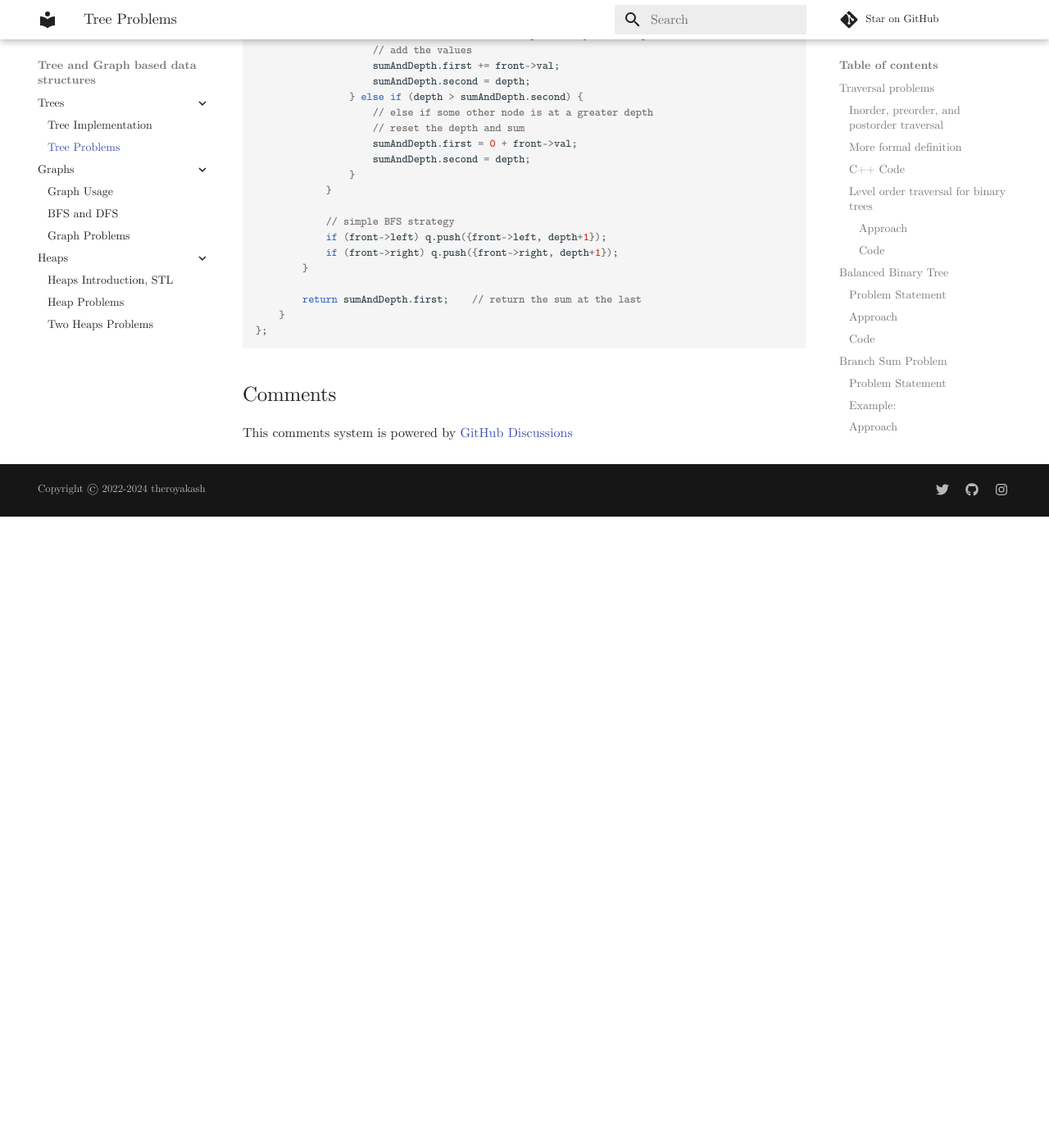
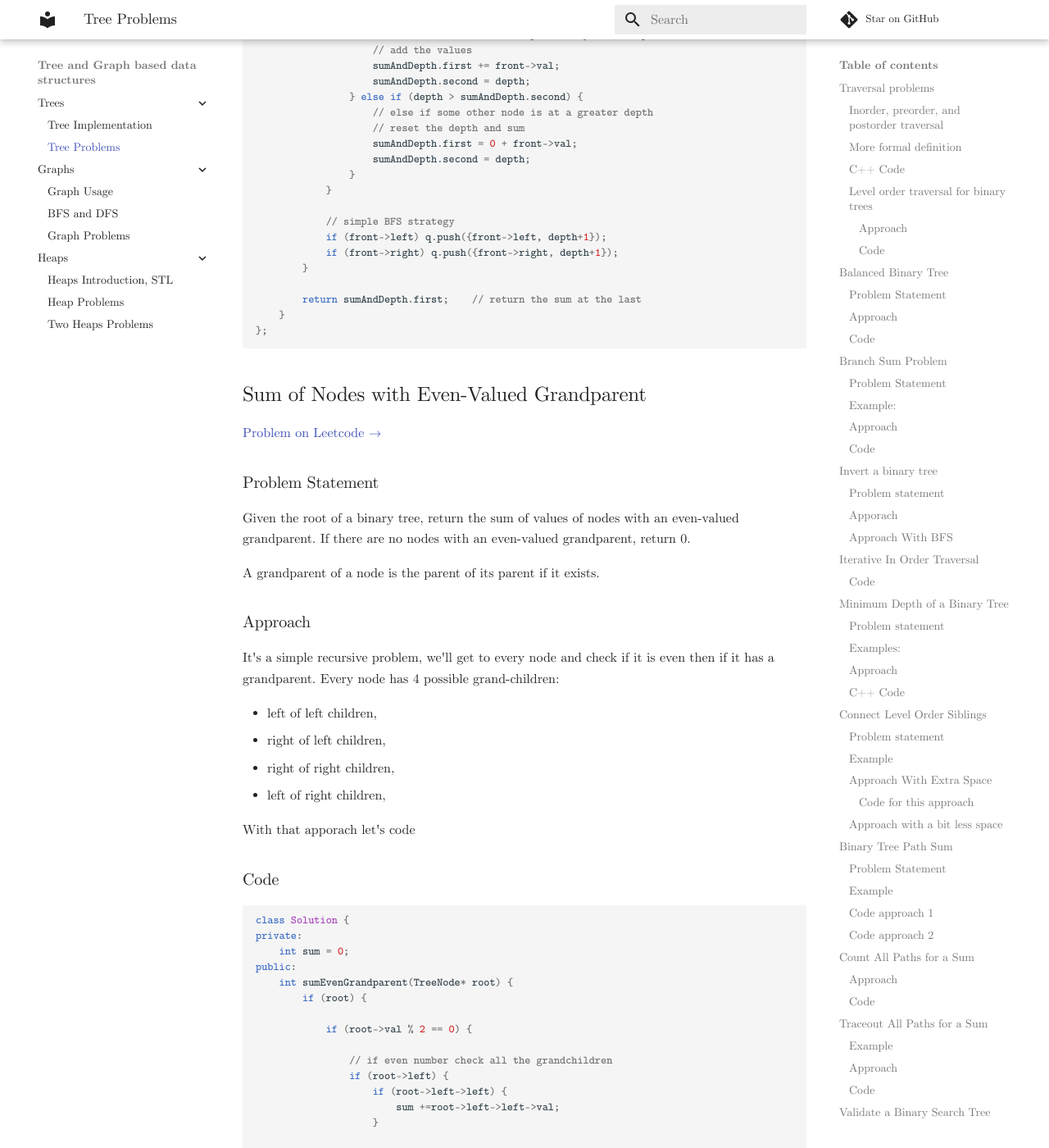
Before and after one commit to theroyakash/algorithms.theroyakash.com, an MkDocs documentation site: the page built from docs/trees/problems.md, in a window 1280 px wide and 1400 px high, scrolled down 30939 px. Shown: the whole window at 82% size. Built offline with MkDocs 1.6.1 and Material for MkDocs 9.7.7, drawn with Linux system fonts in a browser that asks for light colours; comment, search, counter and statistics services are not loaded; before the commit the page ends 31569 px from its top, so only the background shows below that; some of the changed text lies outside the part shown.

Commit message:
:bomb: added Sum of Nodes with Even-Valued Grandparent

````diff
--- a/docs/trees/problems.md
+++ b/docs/trees/problems.md
@@ -1005,3 +1005,63 @@
     }
 };
 ```
+
+## Sum of Nodes with Even-Valued Grandparent
+[Problem on Leetcode $\to$](https://leetcode.com/problems/sum-of-nodes-with-even-valued-grandparent/)
+### Problem Statement
+Given the root of a binary tree, return the sum of values of nodes with an even-valued grandparent. If there are no nodes with an even-valued grandparent, return 0.
+
+A grandparent of a node is the parent of its parent if it exists.
+
+### Approach
+It's a simple recursive problem, we'll get to every node and check if it is even then if it has a grandparent. Every node has 4 possible grand-children:
+
+- left of left children,
+- right of left children,
+- right of right children,
+- left of right children,
+
+With that apporach let's code
+
+### Code
+```cpp
+class Solution {
+private:
+    int sum = 0;
+public:
+    int sumEvenGrandparent(TreeNode* root) {
+        if (root) {
+
+            if (root->val % 2 == 0) {
+
+                // if even number check all the grandchildren
+                if (root->left) {
+                    if (root->left->left) {
+                        sum +=root->left->left->val;
+                    }
+
+                    if (root->left->right) {
+                        sum +=root->left->right->val;
+                    }
+                }
+
+                if (root->right) {
+
+                    if (root->right->left) {
+                        sum +=root->right->left->val;
+                    }
+
+                    if (root->right->right) {
+                        sum +=root->right->right->val;
+                    }
+                }
+            }
+
+            sumEvenGrandparent(root->left);
+            sumEvenGrandparent(root->right);
+        }
+
+        return sum;
+    }
+};
+```
````
